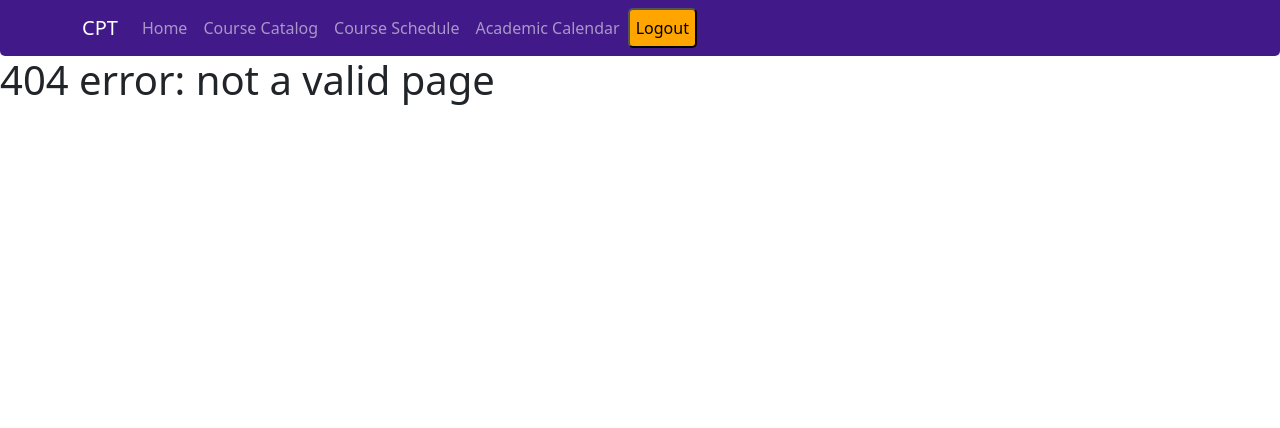
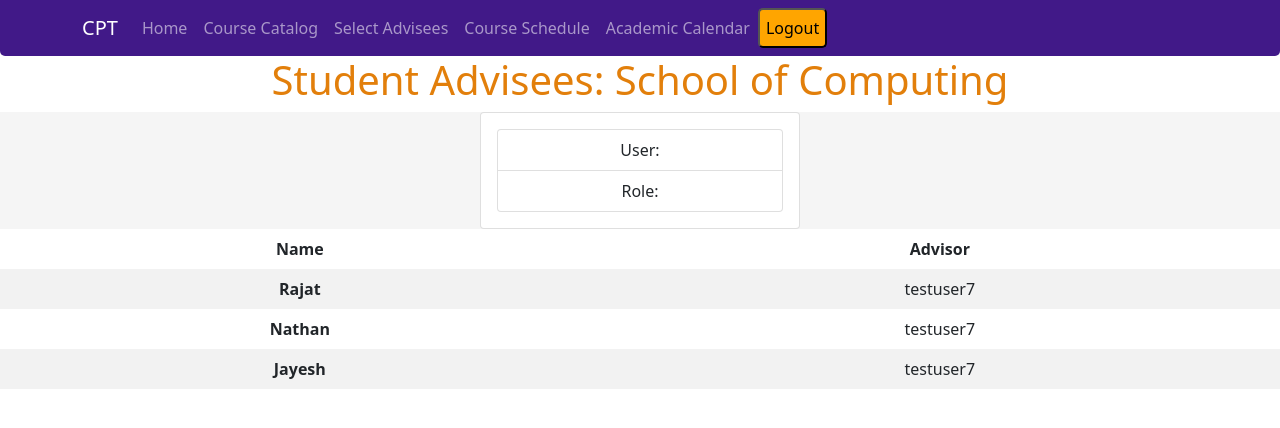
Before and after one commit to nathannunes/sdm_fe_final_project, a React (Create React App) app in the folder sdm_frontend/: page /selectAdvisees in a window 1280 px wide. Before the commit this address had no page. Shown: the top 428 px of the page. Built offline with nearby package versions, Linux system fonts and the light colour scheme.

Commit message:
AB#35 view with dummy data

```diff
--- a/sdm_frontend/src/App.js
+++ b/sdm_frontend/src/App.js
@@ -9,6 +9,7 @@ import Catalog from './pages/Catalog';
 import NoPage from './pages/NoPage';
 
 import 'bootstrap/dist/css/bootstrap.min.css';
+import SelectAdvisees from "./pages/SelectAdvisees/SelectAdvisees";
 
 function App() {
   return (
@@ -16,6 +17,7 @@ function App() {
       <Routes>
         <Route path="/" element={<Layout />}>
           <Route index element={<Home />} />
+          <Route path="selectAdvisees" element={<SelectAdvisees/>} />
           <Route path="courses" element={<Catalog />} />
           <Route path="schedule" element={<Schedule />} />
           <Route path="calendar" element={<Calendar />} />
--- a/sdm_frontend/src/components/NavBar.js
+++ b/sdm_frontend/src/components/NavBar.js
@@ -33,6 +33,7 @@ function NavBar(props) {
                     <Nav className="me-auto">
                         <Nav.Link href="/">Home</Nav.Link>
                         <Nav.Link href="/courses">Course Catalog</Nav.Link>
+                        <Nav.Link href="/selectAdvisees">Select Advisees</Nav.Link>
                         <Nav.Link href="/schedule">Course Schedule</Nav.Link>
                         <Nav.Link href="/calendar">Academic Calendar</Nav.Link>
                         <Nav><Button bsPrefix="btn-custom" className="logout" onClick={logoutHandler}>Logout</Button></Nav>
--- /dev/null
+++ b/sdm_frontend/src/pages/SelectAdvisees/SelectAdvisees.js
@@ -0,0 +1,96 @@
+import React from 'react';
+import StudentNAdvisees from "./StudentNAdvisees";
+import Dashboard from "../../components/Dashboard";
+import Table from 'react-bootstrap/Table';
+
+const dummyData = [
+        {
+            "studentCUId": "STU_1",
+            "name": "Rajat",
+            "degree": null,
+            "studentType": "F",
+            "studyPlan": {
+                "id": 1,
+                "advisor": {
+                    "advisorCUId": "ADV_1",
+                    "advisorName": "testuser7",
+                    "advisorEmail": "michael@clemson.edu",
+                    "advisorSchool": "Clemson University",
+                    "department": "CS"
+                },
+                "courses": []
+            }
+        },
+        {
+            "studentCUId": "STU_2",
+            "name": "Nathan",
+            "degree": null,
+            "studentType": "F",
+            "studyPlan": {
+                "id": 1,
+                "advisor": {
+                    "advisorCUId": "ADV_1",
+                    "advisorName": "testuser7",
+                    "advisorEmail": "michael@clemson.edu",
+                    "advisorSchool": "Clemson University",
+                    "department": "CS"
+                },
+                "courses": []
+            }
+        },
+    {
+        "studentCUId": "STU_3",
+        "name": "Jayesh",
+        "degree": null,
+        "studentType": "F",
+        "studyPlan": {
+            "id": 1,
+            "advisor": {
+                "advisorCUId": "ADV_1",
+                "advisorName": "testuser7",
+                "advisorEmail": "michael@clemson.edu",
+                "advisorSchool": "Clemson University",
+                "department": "CS"
+            },
+            "courses": []
+        }
+    }
+];
+
+
+function SelectAdvisees(){
+    return(
+        <div align="center">
+            <h1 align="center" style={{color: "#e27f0b"}}>Student Advisees: School of Computing </h1>
+            <Dashboard />
+            <div align="center">
+                <Table striped borderless>
+                    <thead align="center">
+                    <tr>
+                        <th>Name</th>
+                        <th>Advisor</th>
+                    </tr>
+                    </thead>
+                    <tbody>
+                            {
+                                dummyData.map( (item) => {
+                                    return <StudentNAdvisees
+                                        key={item.studentCUId}
+                                        id = {item.studentCUId}
+                                        name ={item.name}
+                                        advisor = {item.studyPlan.advisor}
+                                    />
+                                } )
+                            }
+                    </tbody>
+                </Table>
+            </div>
+        </div>
+    );
+
+
+
+
+}
+
+export default SelectAdvisees;
--- /dev/null
+++ b/sdm_frontend/src/pages/SelectAdvisees/StudentNAdvisees.js
@@ -0,0 +1,12 @@
+import React from 'react';
+
+const StudentNAdvisees = (props, index) => {
+    return(
+                <tr key={index}>
+                    <td align={"center"}><strong>{props.name}</strong></td>
+                    <td align={"center"}>{props.advisor.advisorName}</td>
+                </tr>
+    );
+
+};
+export default StudentNAdvisees;
```
Also changed, not shown: 1 other file (tests, documents, lock files or other folders).
